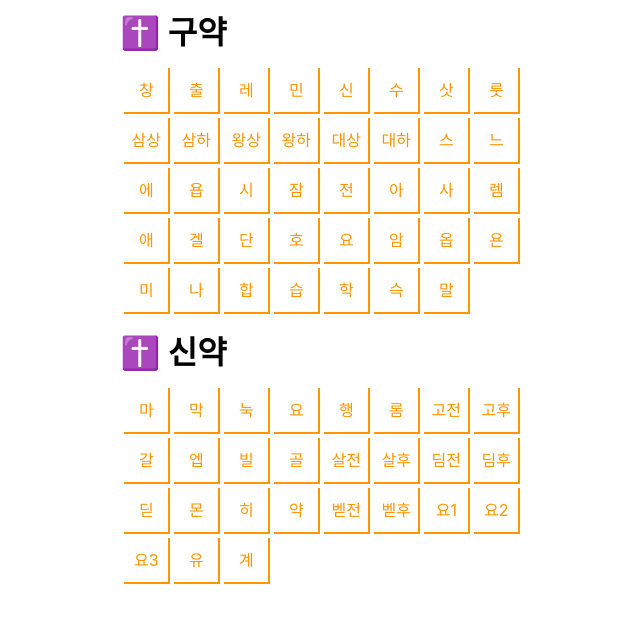
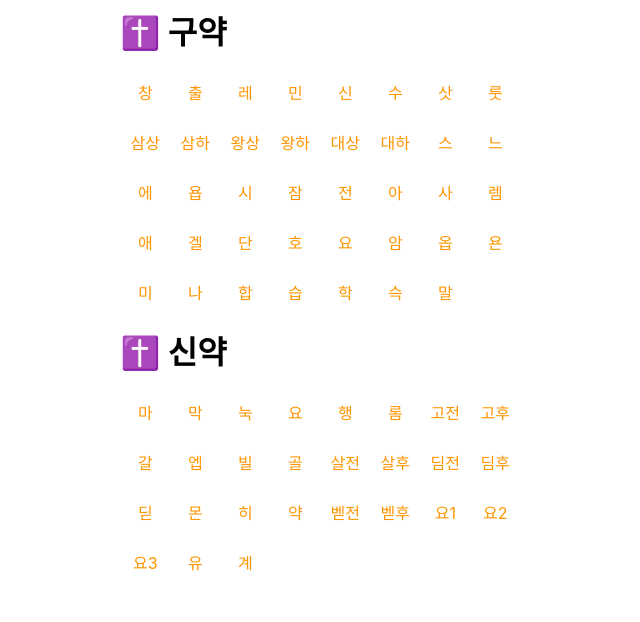
Before and after one commit to eunmo/bible-server, a React (Create React App) app: page / in a window 1280 px wide. Shown: the top 622 px of the page, without its empty margins (309-949 px from the left). Built offline with nearby package versions, Linux system fonts and the light colour scheme.

Commit message:
Revert "add borderS"
This reverts commit 25cebc774523cd5f477068df93c85072914608a6.

```diff
--- a/src/style.css
+++ b/src/style.css
@@ -97,16 +97,10 @@ a {
 }
 
 .selector {
-  width: 44px;
-  height: 44px;
-  line-height: 44px;
+  width: 50px;
+  height: 50px;
+  line-height: 50px;
   text-align: center;
-
-  border-bottom: 2px solid var(--ios-orange);
-  border-right: 2px solid var(--ios-orange);
-
-  margin-left: 4px;
-  margin-bottom: 4px;
 }
 
 .index {
```
